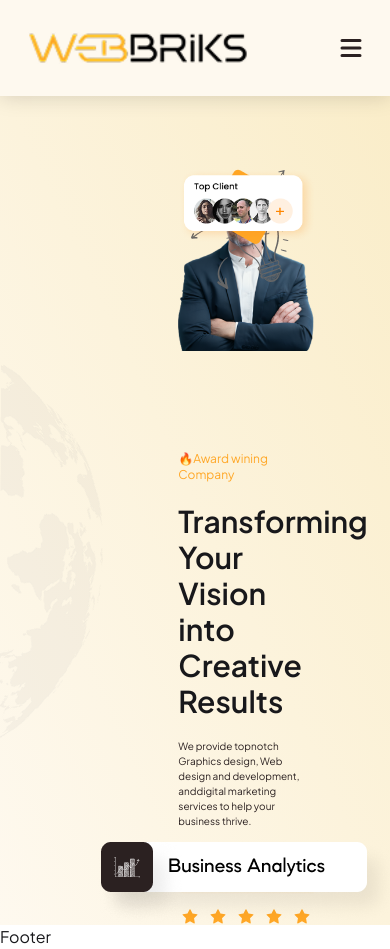
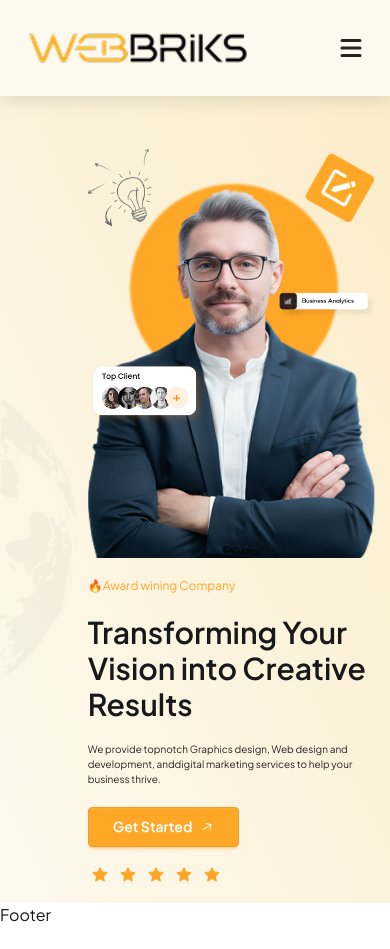
Before and after one commit to 1Inzamam/Digital-agency, a React (Vite) app: page / in a window 390 px wide. After the commit the page ends 927 px from the top, so only its background shows below. Built offline with nearby package versions, Linux system fonts and the light colour scheme.

Commit message:
banner and navbar responsive complete

```diff
--- a/src/Components/Banner/Banner.jsx
+++ b/src/Components/Banner/Banner.jsx
@@ -8,9 +8,9 @@ import map from "../../assets/image/transparent-half-map.png";
 const Banner = () => {
   return (
     <div className="flex items-center  bg-linear-to-tr from-[#FEF9EF] to-[#faedc9] pt-18 overflow-hidden">
-      <img src={map} alt="" />
-      <div className="w-9/12 mx-auto flex flex-col-reverse lg:flex-row justify-between items-center gap-25">
-        <div className="w-[48%] space-y-5">
+      <img className="w-1/5 md:w-auto" src={map} alt="" />
+      <div className="w-9/12 mx-auto flex flex-col-reverse lg:flex-row justify-between items-center gap-5 md:gap-25">
+        <div className="md:w-[48%] space-y-5">
           <p className="text-secondary text-xs">🔥Award wining Company</p>
           <h1 className="font-semibold text-3xl">
             Transforming Your Vision into Creative Results
@@ -19,10 +19,10 @@ const Banner = () => {
             We provide topnotch Graphics design, Web design and development,
             anddigital marketing services to help your business thrive.
           </p>
-          <button className="btn btn-secondary py-3 px-6 text-base flex items-center gap-2 w-fit">
+          <button className="btn btn-secondary py-3 px-6 text-white flex items-center gap-2 w-fit">
             Get Started <GoArrowRight className="rotate-[-30deg]" />
           </button>
-          <div className="flex items-center text-secondary gap-1">
+          <div className="flex items-center text-secondary gap-1 pb-5">
             <GoStarFill className="w-6"></GoStarFill>
             <GoStarFill className="w-6"></GoStarFill>
             <GoStarFill className="w-6"></GoStarFill>
@@ -30,27 +30,27 @@ const Banner = () => {
             <GoStarFill className="w-6"></GoStarFill>
           </div>
         </div>
-        <div className="w-[48%] relative flex justify-center ">
+        <div className="md:w-[48%] relative flex justify-center ">
           <img className="relative z-10 w-100 mx-auto" src={profile} alt="" />
           <img
-            className="absolute z-10 lg:-left-12 lg:-top-10 xl:left-7 xl:-top-8"
+            className="absolute z-10 w-15 xs:w-18 xsl:w-19 md:w-auto -top-5 left-0  lg:-left-12 lg:-top-10 xl:left-7 xl:-top-8 2xl:left-26 md:-top-15 md:-left-9 "
             src={bulb}
             alt=""
           />
-          <div className="absolute blur-[1px] top-4  bg-secondary lg:w-[300px] lg:h-[300px] mx-auto rounded-full"></div>
+          <div className="absolute blur-[1px] top-4  bg-secondary w-45 h-45 xs:w-52 xs:h-52 xsl:w-60 xsl:h-60 md:w-52 md:h-52 lg:w-63 lg:h-63 xl:w-75 xl:h-75 mx-auto rounded-full"></div>
           <img
-            className="absolute z-10 lg:-top-2 lg:-right-1  xl:-top-3 xl:right-18"
+            className="absolute z-10 w-15 xs:w-18 xsl:w-19 md:w-auto right-1 -top-4 lg:-top-2 lg:-right-1  xl:-top-3 xl:right-18 2xl:right-37 md:-top-5 md:-right-2"
             src={box}
             alt=""
           />
           <img
-            className="absolute z-10 lg:top-56 lg:-left-8 lg:w-44 xl:top-68 xl:left-5  xl:w-50"
+            className="absolute z-10 w-30 xsl:w-36 top-41 -left-4 xs:top-48 xs:left-0 xsl:top-55 xsl:-left-2  lg:top-56 lg:-left-8 lg:w-44 xl:top-68 xl:left-5  xl:w-50 2xl:left-25 md:top-46 md:-left-6 md:w-36"
             src={topClient}
             alt=""
           />
         </div>
         <img
-          className="absolute z-10 lg:w-50 xl:w-62 lg:-right-1 lg:top-86 xl:right-18 xl:top-93"
+          className="absolute z-10 w-25 top-69 right-0 xsl:w-30 xsl:top-78 xs:right-3 xs:top-73  lg:w-50 xl:w-62 lg:-right-1 lg:top-86 xl:right-18 xl:top-93 2xl:right-52 md:top-78 md:right-34 md:w-40 "
           src={businessAnalytics}
           alt=""
         />
--- a/src/Components/NavBar/NavBar.jsx
+++ b/src/Components/NavBar/NavBar.jsx
@@ -44,11 +44,9 @@ const NavBar = () => {
   return (
     <div className="bg-[#FEF9EF] navbar shadow-[0_1px_20px_rgba(0,0,0,0.15)] relative z-50">
       <div className="w-11/12 md:w-9/12 mx-auto py-5 md:py-9">
-        {/* Top row: logo + hamburger */}
         <div className="flex justify-between items-center">
           <img src={navLogo} alt="NavBar Logo" className="h-10 md:h-auto" />
 
-          {/* Desktop nav */}
           <div className="hidden lg:flex items-center gap-10">
             <nav className="text-[#2B2121] lg:text-xs xl:text-lg flex gap-8">
               {navLinks.map(({ to, label }) => (
@@ -65,12 +63,11 @@ const NavBar = () => {
                 </NavLink>
               ))}
             </nav>
-            <button className="btn btn-primary py-3 px-6 text-base flex items-center gap-2">
+            <button className="btn btn-primary py-3 px-6 text-white flex items-center gap-2">
               Get Started <GoArrowRight className="rotate-[-30deg]" />
             </button>
           </div>
 
-          {/* Hamburger button (mobile/tablet) */}
           <button
             className="lg:hidden text-[#2B2121] text-3xl"
             onClick={() => setIsOpen(!isOpen)}
@@ -80,7 +77,6 @@ const NavBar = () => {
           </button>
         </div>
 
-        {/* Mobile menu */}
         {isOpen && (
           <div className="lg:hidden mt-4 flex flex-col gap-4 pb-4 border-t border-gray-200 pt-4">
             <nav className="text-[#2B2121] flex flex-col gap-3">
@@ -97,7 +93,7 @@ const NavBar = () => {
                 </NavLink>
               ))}
             </nav>
-            <button className="btn btn-primary py-3 px-6 text-base flex items-center gap-2 w-fit">
+            <button className="btn btn-primary py-3 px-6 text-white flex items-center gap-2 w-fit">
               Get Started <GoArrowRight className="rotate-[-30deg]" />
             </button>
           </div>
--- a/src/Root/Root.jsx
+++ b/src/Root/Root.jsx
@@ -4,7 +4,7 @@ import NavBar from '../Components/NavBar/NavBar'
 
 const Root = () => {
   return (
-      <div>
+      <div className='overflow-hidden'>
           <NavBar></NavBar>
           <Outlet></Outlet>
           <Footer></Footer>
--- a/src/index.css
+++ b/src/index.css
@@ -18,3 +18,8 @@
 *{
   font-family: "Plus Jakarta Sans", sans-serif;
 }
+
+@theme {
+  --breakpoint-xs: 375px;
+  --breakpoint-xsl: 425px;
+}
```
